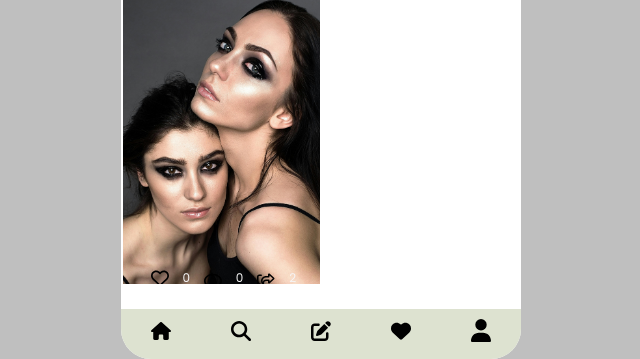
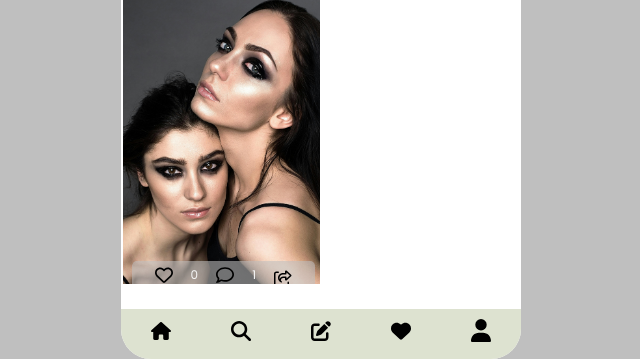
Before and after one commit to mmarvelous078/social-media-app, a Django app: page /posterProfile/4 in a window 1280 px wide. Shown: the part 724-1083 px from the top of the page, without its empty margins (319-959 px from the left). Run offline with Django 4.2, Linux system fonts and the light colour scheme; a user stored in the database is signed in; data comes from the database, SQL or seed files in the repository; both versions use the stored data as it was after the commit.

Commit message:
Fixed profile comments bug

```diff
--- a/core/templates/core/posterProfile.html
+++ b/core/templates/core/posterProfile.html
@@ -135,11 +135,13 @@
                                 </a>
                             {% endif %}
 
-                            <span id="likeCountSpanProfile{{post.id}}" >{{ like_counts|get_item:post.id }}</span>
-                            <img src="{% static 'svg/comment-regular.svg' %}">
-                            <span>0</span>
+                            <span id="likeCountSpanProfile{{post.id}}">{{ like_counts|get_item:post.id }}</span>
+
+                            <a href="#" postIdAll="{{ post.id }}" class="replybtns"><img src="{% static 'svg/comment-regular.svg' %}"></a>
+                            <span id="commentCountSpanProfile{{post.id}}">{{ comment_counts|get_item:post.id }}</span>
+
+
                             <img src="{% static 'svg/share-from-square-regular.svg' %}">
-                            <span>2</span>
                         </div>
                     </div>
                 {% endfor %}
@@ -147,6 +149,7 @@
         {% include "core/Nav.html" %}
     </div>
 
+    {% include "core/replies.html" %}
     <script>
         function goBack() {
             window.history.back();
@@ -195,6 +198,7 @@
         )
 
     </script>
+
 {% endblock content %}
 
 {% block deletePostJs %}
--- a/core/templates/core/replies.html
+++ b/core/templates/core/replies.html
@@ -15,7 +15,7 @@
             <img src="{{currentUserProfImg}}">
         </div>
 
-        <form id="ReplyInputForm" action='/sendReply/' method='post' enctype="text/plain">
+        <form id="ReplyInputForm" action='/sendReply/' autocomplete="off" method='post' enctype="text/plain">
             {% csrf_token %}
 
             <input type="text" name="replyText" id="ReplyInput" placeholder="what's yor thought about this post...">
@@ -29,6 +29,7 @@
     const replybtns = document.querySelectorAll('.replybtns')
     const notch = document.getElementById('notch')
     const repliesView = document.getElementById('repliesOuterContainer')
+
     // declaration the post id that will be used to retrieve or send data to the post with the assigned id
     let postId;
 
@@ -42,7 +43,6 @@
         ReplyLikeBtns.forEach(
             btn => {
                 btn.addEventListener('click', ()=>{
-                    console.log('LikeBtnClicked')
                     reply_Id = btn.getAttribute('replyId')
 
                     let xhrLike = new XMLHttpRequest();
@@ -93,10 +93,6 @@
 
                 // getting the current btn's post id
                 postId = btn.getAttribute('postIdAll')
-
-
-
-
 
                 // Replies Getter
                 var xhr = new XMLHttpRequest();
@@ -174,9 +170,6 @@
         }
     )
 
-
-
-
     // Fuction that sends replies for the reply form
     document.getElementById('ReplyInputForm').addEventListener('submit', (event)=>{
         event.preventDefault()
@@ -193,18 +186,17 @@
 
         let xhrReply = new XMLHttpRequest();
         xhrReply.open('POST', `/sendReply/${postId}`, true)
-        console.log(postId)
+
         xhrReply.onreadystatechange = () => {
             if(xhrReply.readyState === XMLHttpRequest.DONE) {
                 if(xhrReply.status === 200){
                     let responseR = JSON.parse(xhrReply.responseText)
-                    console.log('Reply was sent successful');
 
-
-
-
-
-
+                    if(window.location.pathname.includes('/posterProfile')){
+                        const commentCountSpanProfile = document.getElementById(`commentCountSpanProfile${postId}`);
+                        commentCountSpanProfile.innerHTML = responseR.replycounts
+                        console.log(responseR.replycounts)
+                    }
 
                     // Appending the just send reply to all aother replies
                     const replyContainerIndv = document.createElement('div')
@@ -241,10 +233,6 @@
 
                     // end append
 
-
-
-
-
                     // clearing the input box value after sending text contents
                     document.getElementById('ReplyInput').value = ''
                 } else {
--- a/core/urls.py
+++ b/core/urls.py
@@ -30,8 +30,10 @@ urlpatterns = [
 
     # ***********************************************************************Comments or Replies
     path('main_replies/<int:post_id>', views.main_replies, name='main_replies'),
+    path('posterProfile/main_replies/<int:post_id>', views.main_replies, name='main_replies'),
     path('sendReply/<int:post_id>', views.sendReply, name='sendReply'),
     path('likeReply/<int:reply_id>', views.likeReply, name='likeReply'),
+    path('posterProfile/likeReply/<int:reply_id>', views.likeReply, name='likeReply'),
 
     #***********************************************************************home modal options
     path('home/options/<int:pk>', views.HomeOptions, name='homeoptions')
--- a/core/views.py
+++ b/core/views.py
@@ -200,6 +200,12 @@ def posterProfile(request, pk):
         like_count = LikesFor_Main_Post.objects.filter(tweet=post).count()
         like_counts[post.id] = like_count
 
+    # counting comments/replies for each post
+    comment_counts = {}
+    for pst in poster_owned_posts:
+        comment_count = Replies.objects.filter(thread=pst).count()
+        comment_counts[pst.id] = comment_count
+
     # counting all instances where given user is being followed
     followersCount = FollowersManager.objects.filter(followed=poster).count()
     # counting all instances where given user is following someone
@@ -207,6 +213,10 @@ def posterProfile(request, pk):
 
     liking = LikesFor_Main_Post.objects.filter(user=current_user_profile).values_list('tweet', flat=True)
 
+    # getting current user's profile picture
+    user = request.user.id
+    profile = Profile.objects.get(user=user)
+    profImg = profile.profile_picture.url
 
     context = {
         'poster': poster,
@@ -215,8 +225,10 @@ def posterProfile(request, pk):
         'followersCount':followersCount,
         'followingCount':followingCount,
         'like_counts' : like_counts,
+        'comment_counts': comment_counts,
         'liking': liking,
-        'userPostsCount': poster_owned_posts_count
+        'userPostsCount': poster_owned_posts_count,
+        'currentUserProfImg':profImg
         }
 
     return render(request, 'core/posterProfile.html', context)
@@ -278,6 +290,8 @@ def follow_or_unfollow(request, prof_id):
 
     return JsonResponse(data)
 
+# function for following users displayed from a specific account's following or followers
+@login_required(login_url='core:login')
 def massfollow(request, prof_id):
     user = request.user.id
     profile = Profile.objects.get(user=user)
@@ -303,6 +317,7 @@ def massfollow(request, prof_id):
 
     return JsonResponse(data)
 
+@login_required(login_url='core:login')
 def following_view_page(request, user_id):
     user = User.objects.get(id=user_id)
     profile = Profile.objects.get(user=user)
@@ -320,6 +335,7 @@ def following_view_page(request, user_id):
 
     return render(request, 'core/following.html', context)
 
+@login_required(login_url='core:login')
 def followers_view_page(request, user_id):
     user = User.objects.get(id=user_id)
     profile = Profile.objects.get(user=user)
@@ -380,13 +396,14 @@ def sendReply(request, post_id):
     if request.method == 'POST':
         content = request.POST.get('replyText')
 
-        print(content)
 
         if content :
             reply = Replies(reply=content, user=profile, thread=thread)
             reply.save()
 
-            return JsonResponse({'responseMsg': "Reply Sent"})
+            replycounts = Replies.objects.filter(thread=thread).count()
+
+            return JsonResponse({'replycounts':replycounts})
         else:
             return JsonResponse({'responseMsg': "Can't upload bank reply"})
 
--- a/static/css/main.css
+++ b/static/css/main.css
@@ -488,15 +488,17 @@ nav .navbar a img {
 .app .ProfilePostsContainer .innerPostContainers .likeComentShareBtns {
     padding: 5px;
     width: 88%;
-    margin-left: 20px;
-    margin-top: 8px;
+    /* margin-left: 20px;
+    margin-top: 8px; */
     border-radius: 5px;
     display: flex;
     flex-direction: row;
     justify-content: space-evenly;
     position: absolute;
-    bottom: 0;
+    bottom: 5px;
     right: 5px;
+    background-color: #bfbfbf93;
+    padding-bottom: 3px;
 }
 
 .app .ProfilePostsContainer .innerPostContainers .likeComentShareBtns img{
```
Also changed, not shown: core/templates/core/index.html (line endings or trailing spaces), db.sqlite3, images/profile_pictures/pexels-alvin-visuals-5579643.jpg (added), images/profile_pictures/pexels-laurinha-13263974.jpg (added).
